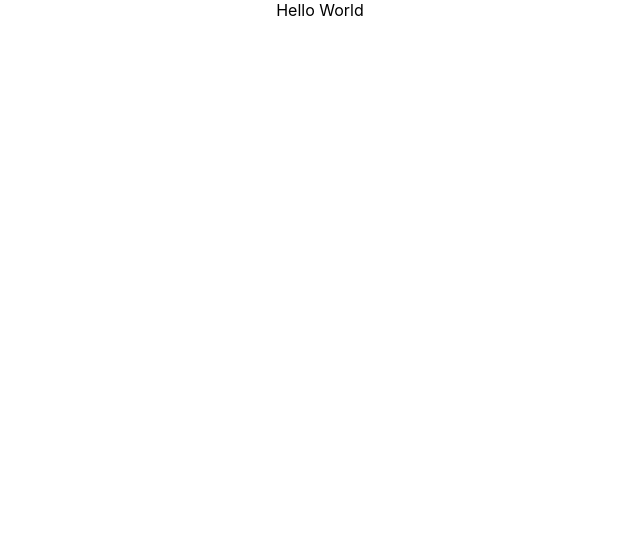
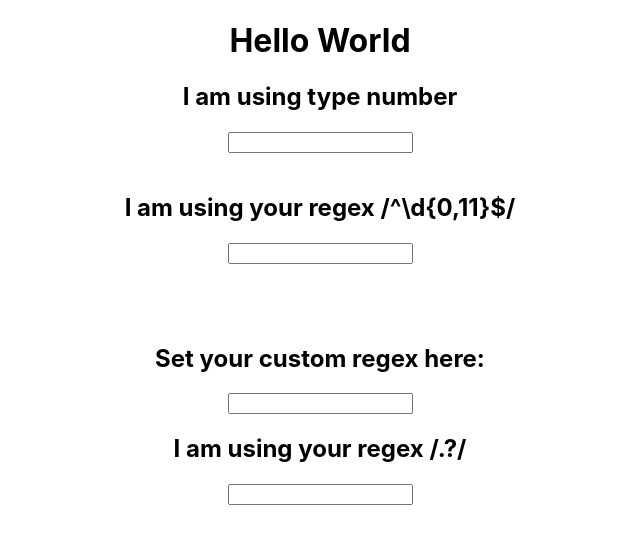
Before and after one commit to Davedave2004/Davedave2004.github.io, a React (Create React App) app: page / in a window 1280 px wide. Shown: the top 544 px of the page, without its empty margins (320-960 px from the left). Built offline with nearby package versions, Linux system fonts and the light colour scheme.

Commit message:
develop - created custom input component

```diff
--- a/src/App.css
+++ b/src/App.css
@@ -27,12 +27,3 @@
 .App-link {
   color: #61dafb;
 }
-
-@keyframes App-logo-spin {
-  from {
-    transform: rotate(0deg);
-  }
-  to {
-    transform: rotate(360deg);
-  }
-}
--- a/src/App.tsx
+++ b/src/App.tsx
@@ -1,11 +1,37 @@
-import React from 'react';
-import logo from './logo.svg';
+import React, { useState, useRef } from 'react';
 import './App.css';
+import './components/CustomInput'
+import { CustomInput } from './components/CustomInput';
 
 function App() {
+  const [customRegex, setCustomRegex] = useState(/.?/);
+  const refContainer = useRef<HTMLHeadingElement>(null);
+
+  function handleChange(e: React.ChangeEvent<HTMLInputElement>) {
+    const {value} = e.target;
+    try {
+        new RegExp(value);
+        setCustomRegex(new RegExp(value));
+        if (refContainer.current) refContainer.current.textContent = '';
+    } catch(e) {
+        if (refContainer.current) refContainer.current.textContent = `That's not a valid regex!` ;
+    }
+  }
+
   return (
     <div className="App">
-      Hello World
+      <h1>Hello World</h1>
+      <section>
+        <CustomInput regexType='number' />
+        <br />
+        <CustomInput regExp={/^\d{0,11}$/} />
+        <br />
+        <br />
+        <br />
+        <h1>Set your custom regex here:</h1><input onChange={handleChange} />
+        <CustomInput regExp={customRegex} />
+        <h2 ref={refContainer}></h2>
+      </section>
     </div>
   );
 }
--- /dev/null
+++ b/src/components/CustomInput.tsx
@@ -0,0 +1,53 @@
+import React, { useEffect, useState, useRef } from 'react';
+
+interface customInputProps extends React.HTMLProps<HTMLInputElement> {
+    regexType?: string;
+    regExp?: RegExp;
+}
+
+export function CustomInput(props: customInputProps) {
+    const [input, setInput] = useState('');
+    const [regExp, setRegExp] = useState(/.?/);
+    const refContainer = useRef<HTMLHeadingElement>(null);
+
+    // Apply regex value if available from props
+    useEffect(() => {
+        const availableRegexTypes = {
+            number: /^\d*$/,
+        };
+
+        type RegexName = keyof typeof availableRegexTypes;
+
+        if (props.regExp) {
+            setRegExp(props.regExp);
+            if (refContainer.current) refContainer.current.textContent = `I am using your regex ${props.regExp.toString()}` ;
+        } else if(props.regexType && props.regexType in availableRegexTypes) {
+            setRegExp(availableRegexTypes[props.regexType as RegexName]);
+            if (refContainer.current) refContainer.current.textContent = `I am using type ${props.regexType}`;
+        }
+    }, [props.regexType, props.regExp])
+
+    const handleChange = (e: React.ChangeEvent<HTMLInputElement>) => {
+        e.preventDefault();
+        const {value} = e.target;
+
+        if (regExp.test(value))
+        {
+            setInput(value);
+        }
+    }
+
+    // Do not set attributes that might produce conflict
+    const {regexType, regExp : customRegExp, ...safeProps} = props;
+    return (
+        <div>
+            <h1 ref={refContainer}>I am currently using the default</h1>
+            <input
+                type="text"
+                value={input}
+                onChange={handleChange}
+                {...safeProps}
+            />
+        </div>
+    )
+}
```
